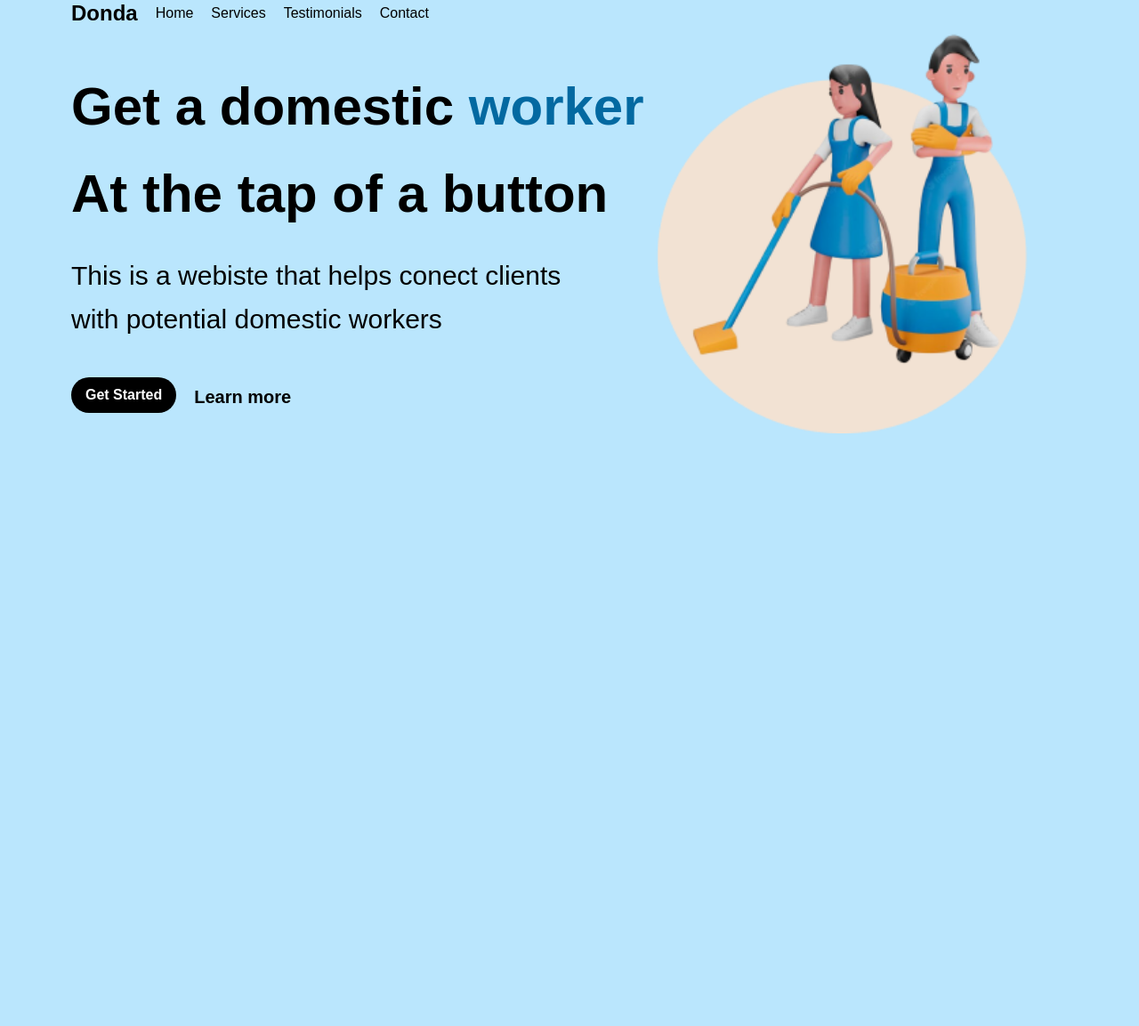
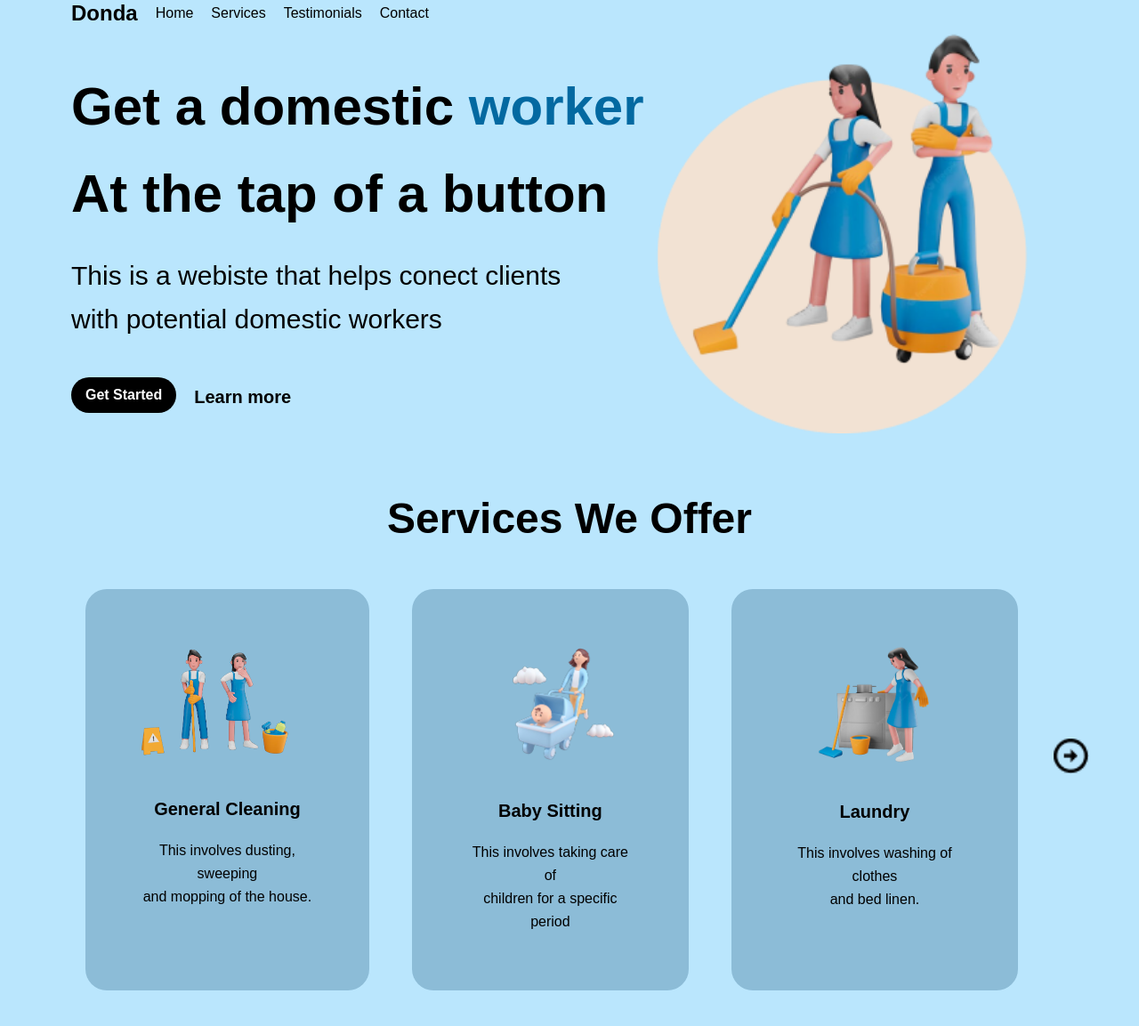
Before and after one commit to AbigaelKirwa/HouseHelpApp, a PHP site: page / in a window 1280 px wide. Shown: the part 41-1194 px from the top of the page at 89% size. Before the commit the page ends 528 px from the top, so only its background shows below. Run offline with PHP 8.4, Linux system fonts and the light colour scheme; some libraries are stand-ins or nearby versions; some web fonts are replaced.

Commit message:
added services page

```diff
--- a/css/style.css
+++ b/css/style.css
@@ -5,3 +5,7 @@
 {
     font-family: 'Jaldi', sans-serif;
 }
+#services
+{
+    background-color: #8CBCD7;
+}
--- a/index.html
+++ b/index.html
@@ -8,9 +8,9 @@
     <link rel="stylesheet" href="css/style.css">
     <title>HouseKeeping App</title>
 </head>
-<body class="bg-sky-200 px-20 py-10">
+<body class="bg-sky-200">
     <div class="container">
-        <section>
+        <section class="px-20 py-10">
             <div class="float-right">
                 <img src="images/landing-page.png" width="450px" class="mr-5">
             </div>
@@ -32,6 +32,29 @@
                 <p class="font-bold mt-2 ml-5 text-xl">Learn more</p>
             </div>
         </section>
+        <section>
+            <div>
+                <h1 class="mt-10 font-bold text-5xl leading-relaxed text-center">Services We Offer</h1>
+            </div>
+                <img src="images/arrow1.png" width="40px" class="float-right mr-14 mt-52">
+            <div class="flex flex-row pl-24 pr-10 py-10 space-x-12 w-auto">
+                <div class="rounded-3xl text-center px-14 py-16" id="services">
+                    <img src="images/worker4-PhotoRoom.png" class="w-44">
+                    <h3 class="font-bold text-xl mt-10">General Cleaning</h3>
+                    <p class="font-xl mt-5 leading-relaxed">This involves dusting, sweeping<br>and mopping of the house. </p>
+                </div>
+                <div class="rounded-3xl text-center px-16 py-16" id="services">
+                    <img src="images/worker6.png" class="w-32 ml-10">
+                    <h3 class="font-bold text-xl mt-10">Baby Sitting</h3>
+                    <p class="font-xl mt-5 leading-relaxed">This involves taking care of</br>children for a specific period</p>
+                </div>
+                <div class="rounded-3xl text-center px-14 py-16" id="services">
+                    <img src="images/worker3-PhotoRoom.png" class="w-32 ml-10">
+                    <h3 class="font-bold text-xl mt-10">Laundry</h3>
+                    <p class="font-xl mt-5 leading-relaxed">This involves washing of clothes</br>and bed linen. </p>
+                </div>
+            </div>
+        </section>
 
 
     </div>
```
Also changed, not shown: images/arrow1.png (added), images/worker3-PhotoRoom.png, images/worker4-PhotoRoom.png, images/worker6.png.
